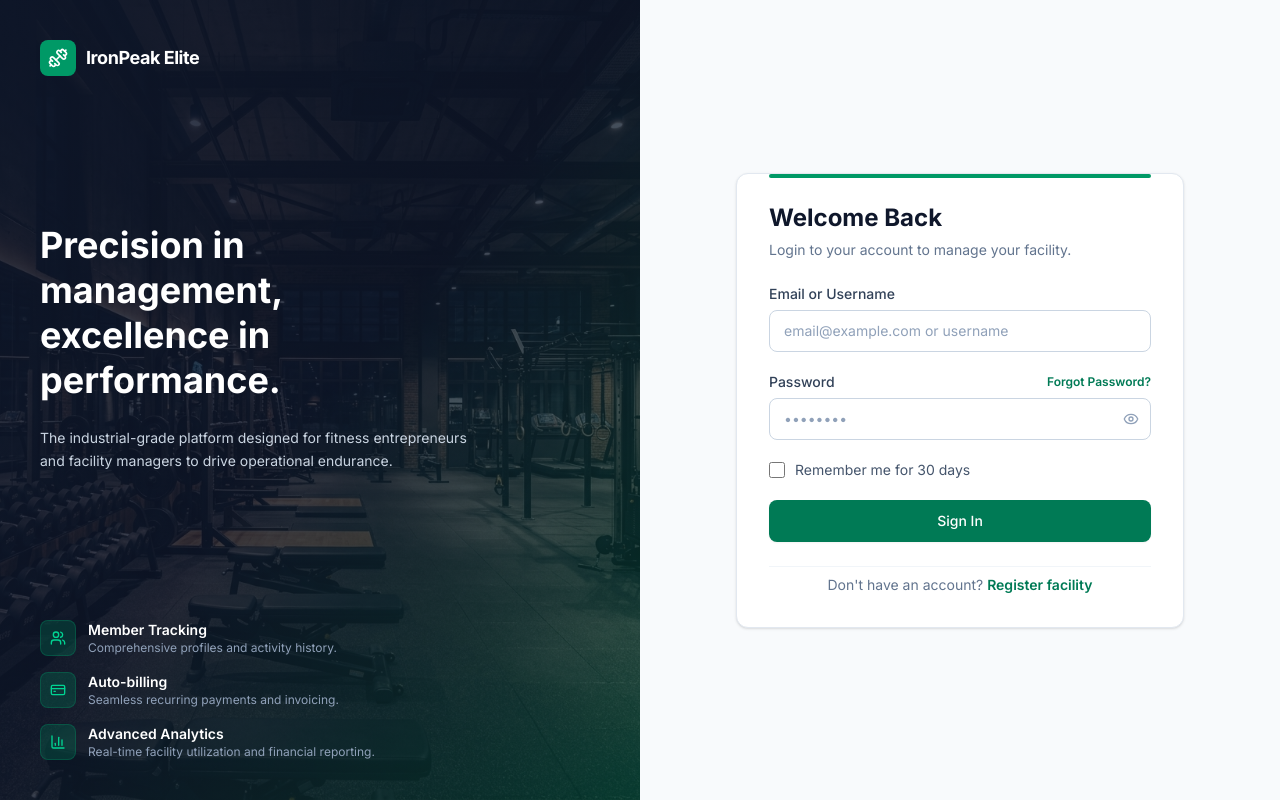
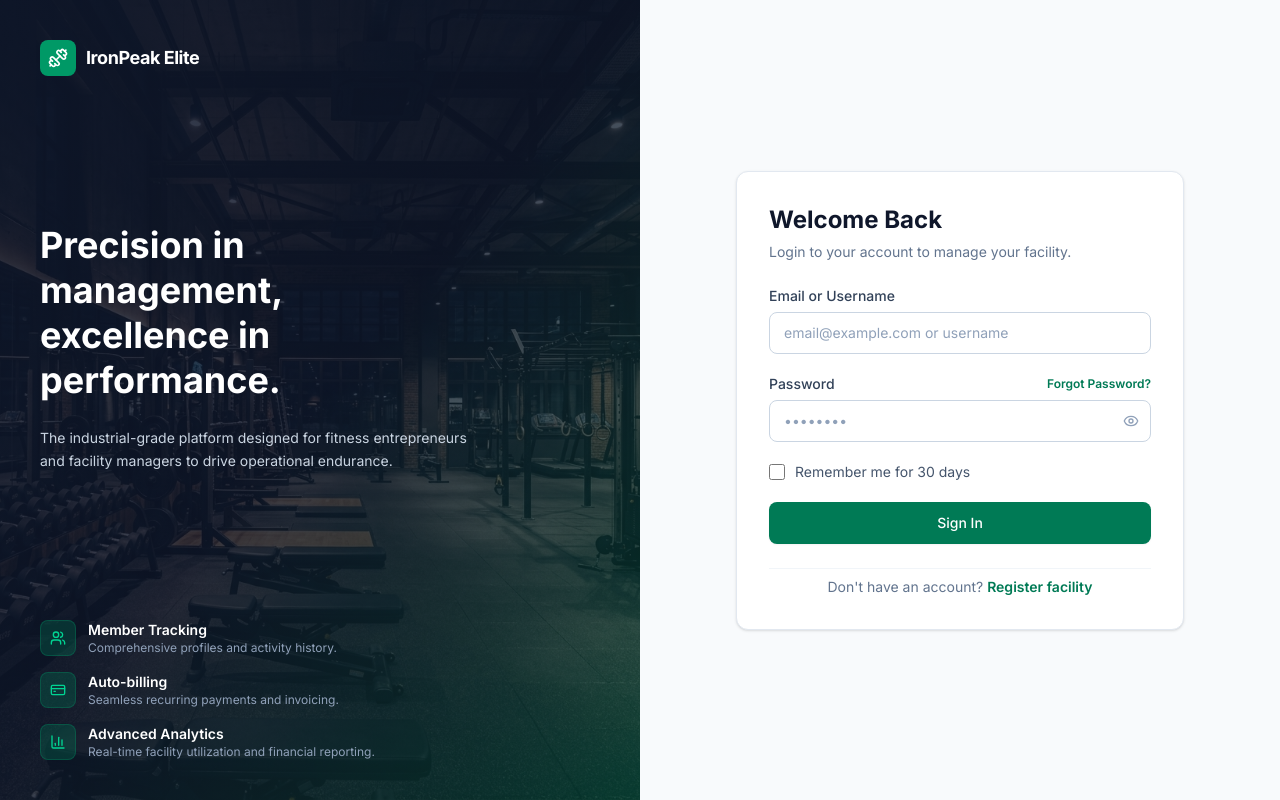
Before and after one commit to Falgun1306/Gym-Management, a React (Vite) app in the folder client/: page /login in a window 1280 px wide. Built offline with nearby package versions, Linux system fonts and the light colour scheme.

Commit message:
404 not found image updated and login page ui change

```diff
--- a/client/src/pages/NotFoundPage.jsx
+++ b/client/src/pages/NotFoundPage.jsx
@@ -28,7 +28,6 @@ export default function NotFoundPage() {
           <div className="relative md:w-1/2 bg-slate-900 overflow-hidden flex items-stretch">
             {/* Search chip overlay */}
             <div className="absolute top-5 left-5 z-10 flex items-center gap-2 bg-white/90 backdrop-blur-sm rounded-full px-4 py-2 shadow-sm border border-slate-200">
-              <Search className="w-4 h-4 text-slate-500" />
               <span className="text-sm font-medium text-slate-700">System Error</span>
             </div>
 
--- a/client/src/pages/auth/LoginPage.jsx
+++ b/client/src/pages/auth/LoginPage.jsx
@@ -73,8 +73,6 @@ export default function LoginPage() {
   return (
     <AuthLayout variant="login">
       <div className="bg-white rounded-xl border border-slate-200 shadow-sm p-8 space-y-6">
-        {/* Green accent bar at top matching mockup */}
-        <div className="w-full h-1 bg-emerald-600 rounded-full -mt-8 mb-6" />
 
         <div className="space-y-1.5">
           <h1 className="text-2xl font-bold text-slate-900">Welcome Back</h1>
```
Also changed, not shown: client/public/images/404-illustration.png.
